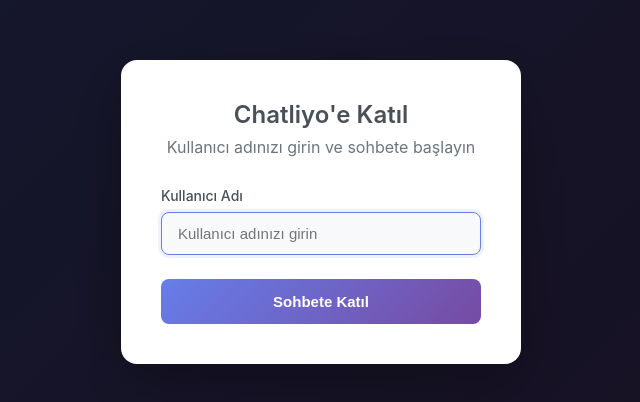
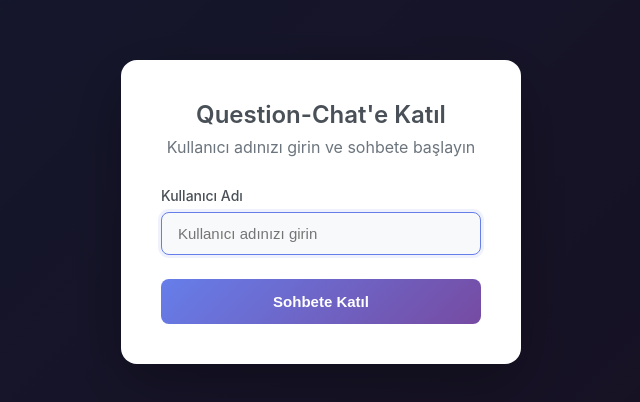
Before and after one commit to melihboyaci/nginx-docker-apps, a plain HTML site: page question-chat-app/index.html in a window 1280 px wide. Shown: the part 188-590 px from the top of the page, without its empty margins (319-959 px from the left). Drawn offline with Linux system fonts and the light colour scheme; some packages are replaced by stand-ins of ours; a script that the page names is missing.

Commit message:
Update title and login messages to reflect 'Question-Chat' branding

```diff
--- a/question-chat-app/index.html
+++ b/question-chat-app/index.html
@@ -1,7 +1,7 @@
 <!DOCTYPE html>
 <html>
 <head>
-    <title>Chatliyo</title>
+    <title>Question-Chat</title>
     <meta charset="utf-8">
     <meta name="viewport" content="width=device-width, initial-scale=1.0">
     <script src="https://cdn.jsdelivr.net/npm/sweetalert2@11"></script>
@@ -594,7 +594,7 @@
 <body>
     <div id="loginModal" class="login-modal">
         <div class="login-form">
-            <h2 class="login-title">Chatliyo'e Katıl</h2>
+            <h2 class="login-title">Question-Chat'e Katıl</h2>
             <p class="login-subtitle">Kullanıcı adınızı girin ve sohbete başlayın</p>
             <form id="loginForm">
                 <div class="form-group">
@@ -610,7 +610,7 @@
         <!-- Sidebar -->
         <div class="sidebar">
             <div class="sidebar-header">
-                <div class="app-title">Chatliyo</div>
+                <div class="app-title">Question-Chat</div>
                 <div class="online-status">
                     <span class="status-dot"></span>
                     Çevrimiçi
@@ -730,7 +730,7 @@
                 Swal.fire({
                     icon: 'success',
                     title: 'Hoş geldin!',
-                    text: `${username}, Chatliyo'e başarıyla katıldın`,
+                    text: `${username}, Question-Chat'e başarıyla katıldın`,
                     timer: 2000,
                     showConfirmButton: false,
                     toast: true,
```
